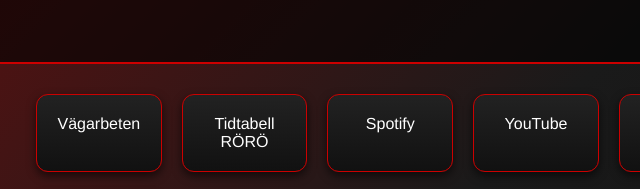
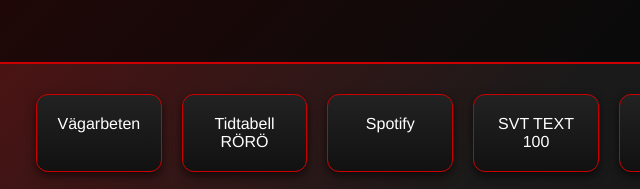
Before and after one commit to skopat/Tesla2, a plain HTML site: page index.html in a window 1280 px wide. Shown: the top 189 px of the page, 104-744 px from the left. Drawn offline with Linux system fonts and the light colour scheme.

Commit message:
Update index.html

```diff
--- a/index.html
+++ b/index.html
@@ -97,7 +97,7 @@
         <a href="https://www.trafikverket.se/trafikinformation/vag/?map_x=452262.4846&map_y=6402327.1977&map_z=5&map_l=101100000000000" class="btn">Vägarbeten</a>
         <a href="https://www.trafikverket.se/contentassets/5ff05e77bb514ea8af1ecaf496895324/turlistor-17-juni/ordinarie-turlista---vardag-och-helg.pdf" class="btn">Tidtabell RÖRÖ</a>
         <a href="#" class="btn">Spotify</a>
-        <a href="#" class="btn">YouTube</a>
+        <a href="https://www.svt.se/text-tv/100" class="btn">SVT TEXT 100</a>
         <a href="https://www.svt.se/text-tv/377" class="btn">SVT TEXT 377</a>
         <a href="https://www.smhi.se/vader/prognoser-och-varningar/vaderprognos/q/Öckerö/Rörö/2681722" class="btn">SMHI RÖRÖ</a>
         <a href="https://www.smhi.se/vader/prognoser-och-varningar/vaderprognos/q/Jönköping/2702979" class="btn">SMHI JKPG</a>
```
